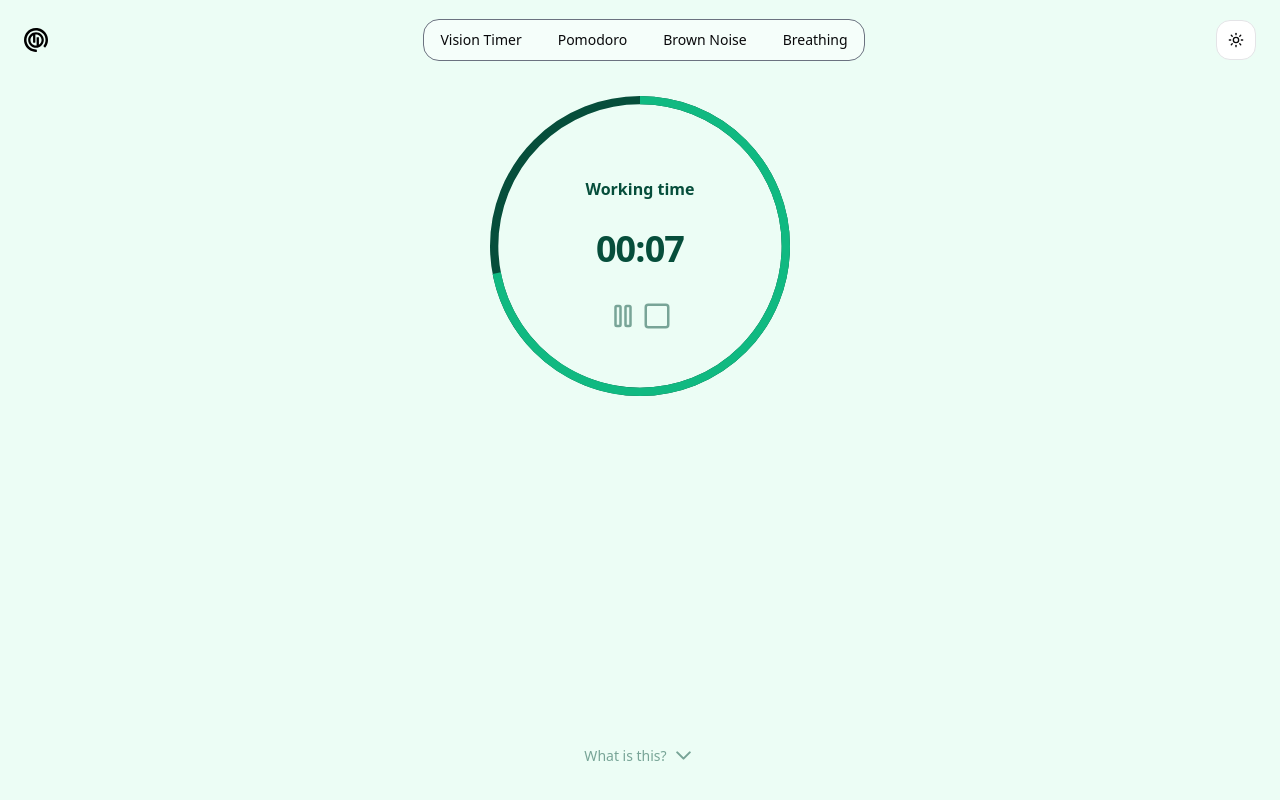
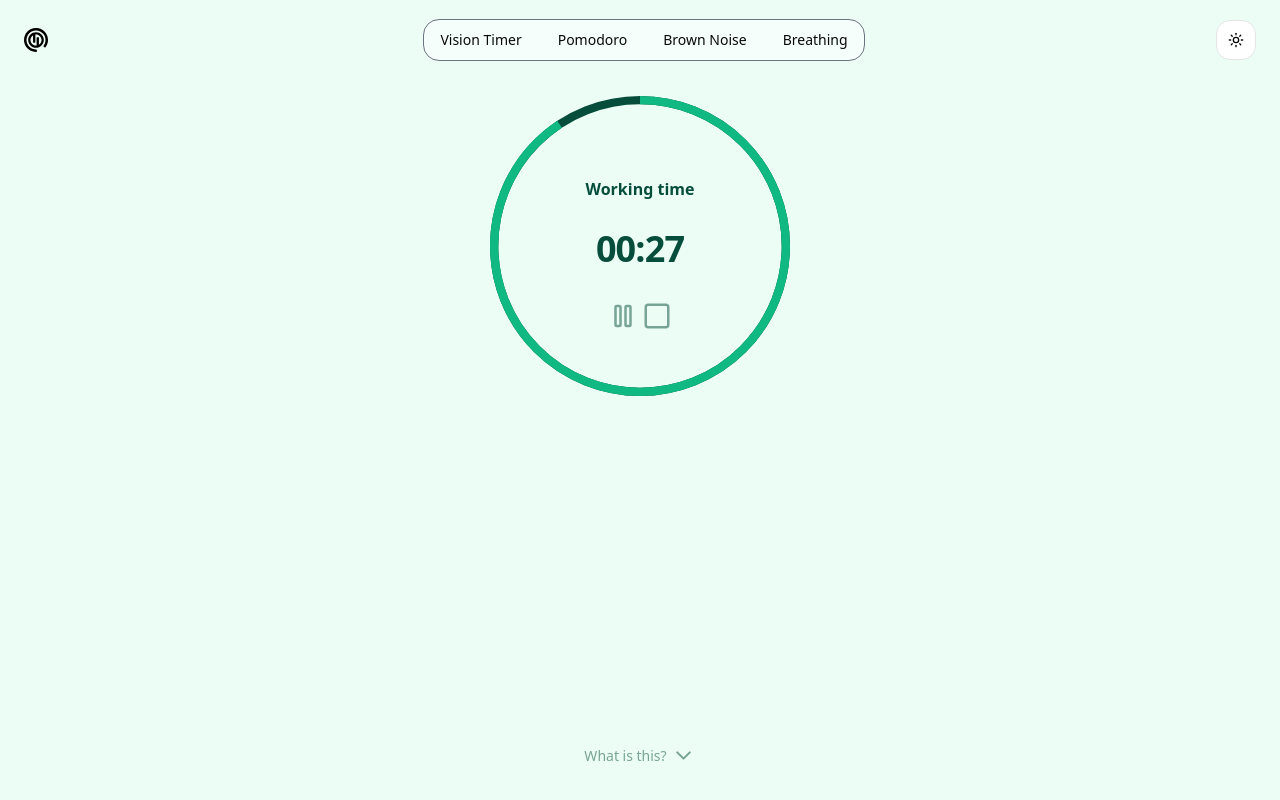
Before and after one commit to kozopas228/pause-loop, a React (Vite) app in the folder frontend/: page /vision in a window 1280 px wide. Both pictures are taken after a click on the icon 623 px from the left and 316 px from the top of the page. Built offline with nearby package versions, Linux system fonts and the light colour scheme.

Commit message:
moved from hand-made countdown to library

```diff
--- a/frontend/package.json
+++ b/frontend/package.json
@@ -50,6 +50,7 @@
     "lucide-react": "^0.460.0",
     "next-themes": "^0.4.3",
     "react": "^18.3.1",
+    "react-countdown": "^2.3.6",
     "react-day-picker": "^8.10.1",
     "react-dom": "^18.3.1",
     "react-hook-form": "^7.53.2",
--- a/frontend/src/pages/vision/VisionTimer.tsx
+++ b/frontend/src/pages/vision/VisionTimer.tsx
@@ -8,6 +8,11 @@ import {
     VISION_TIMER_REST_DURATION,
 } from '@/utils/constants.ts';
 import TimerAlarmSound from '@/assets/timer-alarm.mp3';
+import Countdown, {
+    CountdownRenderProps,
+    CountdownTimeDelta,
+} from 'react-countdown';
+import { CountdownTimeDeltaFn } from 'react-countdown/dist/Countdown';
 
 enum TimerPhaseEnum {
     WORKING = 'Working',
@@ -30,12 +35,12 @@ const circumference = 2 * Math.PI * normalizedRadius;
 
 const VisionTimer = () => {
     const [phase, setPhase] = useState<TimerPhaseEnum>(TimerPhaseEnum.WORKING);
-    const [isPause, setIsPause] = useState<boolean>(true);
 
+    // 1 додається через баг, тому що інколи відображається на 1 менше потрібного
     const currentDurationMs =
         phase === TimerPhaseEnum.WORKING
-            ? VISION_TIMER_DURATION * 1000
-            : VISION_TIMER_REST_DURATION * 1000;
+            ? VISION_TIMER_DURATION * 1000 + 1
+            : VISION_TIMER_REST_DURATION * 1000 + 1;
 
     const [timeLeftMs, setTimeLeftMs] = useState(currentDurationMs);
     const percentage = (timeLeftMs / currentDurationMs) * 100;
@@ -43,30 +48,28 @@ const VisionTimer = () => {
     const audioRef = useRef<any>(null);
     const constantAudioIntervalRef = useRef<any>(null);
 
-    useEffect(() => {
-        let timeout: NodeJS.Timeout | null = null;
+    const [startTime, setStartTime] = useState(Date.now());
 
-        if (!isPause) {
-            if (timeLeftMs > -1) {
-                timeout = setTimeout(() => {
-                    setTimeLeftMs((prev) => prev - 10); // Зменшуємо час на 10 мілісекунд
-                }, 10);
-            } else {
-                // Перемикання фази
+    function handleOnTick(props: CountdownTimeDelta) {
+        setTimeLeftMs(props.total);
+    }
+
+    function handleOnComplete() {
         setPhase((prevPhase) =>
             prevPhase === TimerPhaseEnum.WORKING
                 ? TimerPhaseEnum.RESTING
                 : TimerPhaseEnum.WORKING
         );
+
+        setStartTime(Date.now());
+
         setTimeLeftMs(
             phase === TimerPhaseEnum.WORKING
                 ? VISION_TIMER_REST_DURATION * 1000
                 : VISION_TIMER_DURATION * 1000
         );
-                setIsPause(true);
 
-                if (audioRef.current) {
-                    audioRef.current.play();
+        audioRef.current?.play();
 
         constantAudioIntervalRef.current = setInterval(() => {
             audioRef.current.play();
@@ -76,33 +79,74 @@ const VisionTimer = () => {
             clearInterval(constantAudioIntervalRef.current);
         }, VISION_TIMER_REPEAT_INTERVAL_STOP_AFTER);
     }
-            }
+
+    const renderer = (props: CountdownRenderProps): any => {
+        function handleStart() {
+            props.api.start();
+            clearInterval(constantAudioIntervalRef.current);
+            if (!props.api.isPaused()) {
+                setStartTime(Date.now());
             }
 
-        return () => clearTimeout(timeout!); // Очищаємо таймаут при перерендері
-    }, [isPause, timeLeftMs, phase]);
-
-
-    function handleStart() {
-        // Якщо ми натискаємо "Start", перезапускаємо таймер і зменшуємо час на 1 секунду
-        if (timeLeftMs === currentDurationMs) {
-            setTimeLeftMs((prev) => prev - 1);
-        }
-        setIsPause(false);
             clearInterval(constantAudioIntervalRef.current);
         }
 
         function handlePause() {
-        // Якщо ми натискаємо "Pause", скидаємо таймер і зупиняємо таймаут
-        setIsPause(true);
+            props.api.pause();
         }
 
         function handleStop() {
-        setIsPause(true);
+            props.api.stop();
             setPhase(TimerPhaseEnum.WORKING);
-        setTimeLeftMs(VISION_TIMER_DURATION * 1000);
             clearInterval(constantAudioIntervalRef.current);
         }
+
+        return (
+            <div className='absolute inset-0 flex flex-col items-center justify-center'>
+                <p className='mt-4 h-12 px-10 text-center font-semibold text-emerald-900'>
+                    {phase === TimerPhaseEnum.WORKING
+                        ? 'Working time'
+                        : 'Look into the distance'}
+                </p>
+                <div className='mt-1 text-3xl font-extrabold tracking-tight text-emerald-900 lg:text-4xl'>
+                    {props.formatted.minutes}:{props.formatted.seconds}
+                </div>
+                <div className='mt-8 flex w-16 justify-between'>
+                    {!props.api.isStarted() ? (
+                        <>
+                            <Play
+                                width={30}
+                                height={30}
+                                onClick={handleStart}
+                                className='cursor-pointer stroke-emerald-900 opacity-50 hover:opacity-100'
+                            />
+                            <Square
+                                width={30}
+                                height={30}
+                                onClick={handleStop}
+                                className='cursor-pointer stroke-emerald-900 opacity-50 hover:opacity-100'
+                            />
+                        </>
+                    ) : (
+                        <>
+                            <Pause
+                                width={30}
+                                height={30}
+                                onClick={handlePause}
+                                className='cursor-pointer stroke-emerald-900 opacity-50 hover:opacity-100'
+                            />
+                            <Square
+                                width={30}
+                                height={30}
+                                onClick={handleStop}
+                                className='cursor-pointer stroke-emerald-900 opacity-50 hover:opacity-100'
+                            />
+                        </>
+                    )}
+                </div>
+            </div>
+        );
+    };
 
     return (
         <div className='mt-4 flex flex-col items-center'>
@@ -140,49 +184,15 @@ const VisionTimer = () => {
                         }`}
                     />
                 </svg>
-                <div className='absolute inset-0 flex flex-col items-center justify-center'>
-                    <p className='mt-4 h-12 px-10 text-center font-semibold text-emerald-900'>
-                        {phase === TimerPhaseEnum.WORKING
-                            ? 'Working time'
-                            : 'Look into the distance'}
-                    </p>
-                    <div className='mt-1 text-3xl font-extrabold tracking-tight text-emerald-900 lg:text-4xl'>
-                        {formatTime(Math.floor(timeLeftMs / 1000))}
-                    </div>
-                    <div className='mt-8 flex w-16 justify-between'>
-                        {isPause ? (
-                            <>
-                                <Play
-                                    width={30}
-                                    height={30}
-                                    onClick={handleStart}
-                                    className='cursor-pointer stroke-emerald-900 opacity-50 hover:opacity-100'
+                <Countdown
+                    date={startTime + currentDurationMs}
+                    renderer={renderer}
+                    intervalDelay={10}
+                    precision={3}
+                    autoStart={false}
+                    onTick={handleOnTick}
+                    onComplete={handleOnComplete}
                 />
-                                <Square
-                                    width={30}
-                                    height={30}
-                                    onClick={handleStop}
-                                    className='cursor-pointer stroke-emerald-900 opacity-50 hover:opacity-100'
-                                />
-                            </>
-                        ) : (
-                            <>
-                                <Pause
-                                    width={30}
-                                    height={30}
-                                    onClick={handlePause}
-                                    className='cursor-pointer stroke-emerald-900 opacity-50 hover:opacity-100'
-                                />
-                                <Square
-                                    width={30}
-                                    height={30}
-                                    onClick={handleStop}
-                                    className='cursor-pointer stroke-emerald-900 opacity-50 hover:opacity-100'
-                                />
-                            </>
-                        )}
-                    </div>
-                </div>
             </div>
             <audio
                 controls
--- a/frontend/src/utils/constants.ts
+++ b/frontend/src/utils/constants.ts
@@ -1,4 +1,4 @@
-export const VISION_TIMER_DURATION = 10;
+export const VISION_TIMER_DURATION = 30;
 export const VISION_TIMER_REST_DURATION = 10;
 export const VISION_TIMER_REPEAT_ALARM_INTERVAL = 3000;
 export const VISION_TIMER_REPEAT_INTERVAL_STOP_AFTER = 30000;
```
Also changed, not shown: 1 other file (tests, documents, lock files or other folders). Lines whose indentation alone changed are shown as unchanged.
